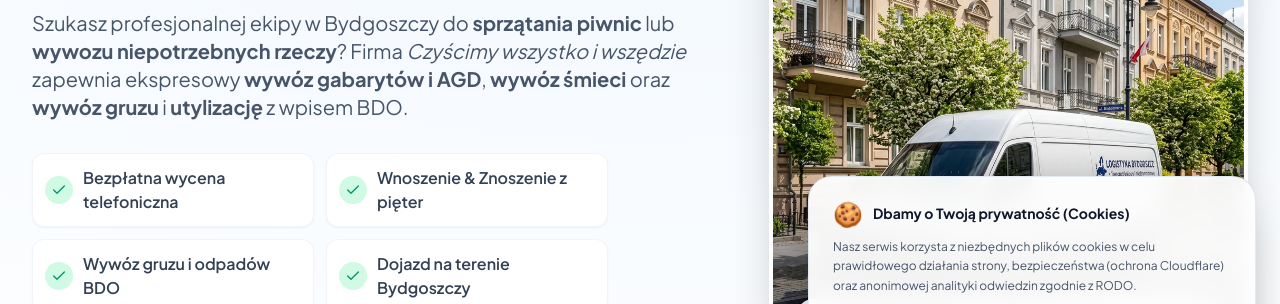
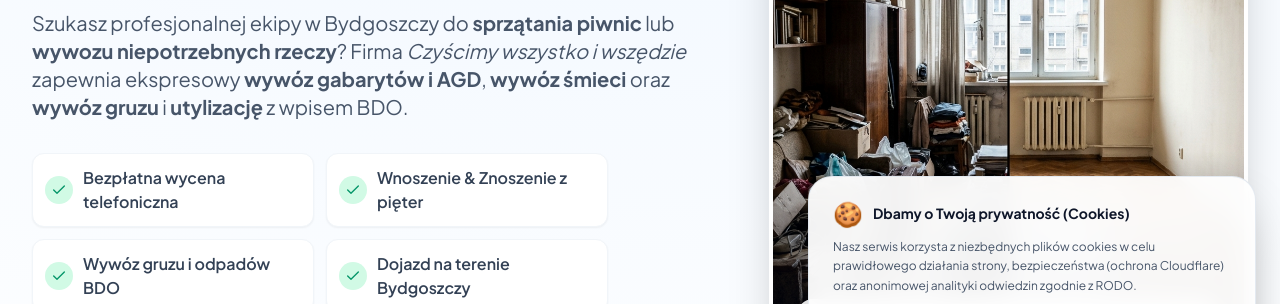
Before and after one commit to mazeparik/czyscimy-wszystko, a website built with Vite: page index.html in a window 1280 px wide. Shown: the part 400-704 px from the top of the page. Built offline with nearby package versions, Linux system fonts and the light colour scheme.

Commit message:
Replace main page hero van with before/after apartment clearance photo

```diff
--- a/index.html
+++ b/index.html
@@ -235,7 +235,7 @@
                 <!-- Right Visual Column (Clean Van Image) -->
                 <div class="lg:col-span-5 relative">
                     <div class="relative rounded-3xl overflow-hidden shadow-2xl border-4 border-white bg-slate-900 group">
-                        <img src="/assets/images/hero_van_clean.png" alt="Pojazd dostawczy wywóz i opróżnianie mieszkań Bydgoszcz" class="w-full h-[450px] lg:h-[540px] object-cover object-center group-hover:scale-105 transition-transform duration-700">
+                        <img src="/assets/images/hero_clearance.jpg" alt="Opróżnianie mieszkań Bydgoszcz – efekt pracy przed i po" class="w-full h-[450px] lg:h-[540px] object-cover object-center group-hover:scale-105 transition-transform duration-700">
                         <div class="absolute inset-0 bg-gradient-to-t from-slate-950/80 via-transparent to-transparent"></div>
 
                         <!-- Floating info card -->
```
Also changed, not shown: public/assets/images/hero_clearance.jpg (added).
